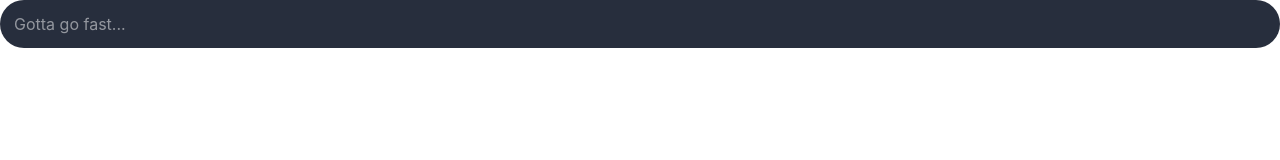
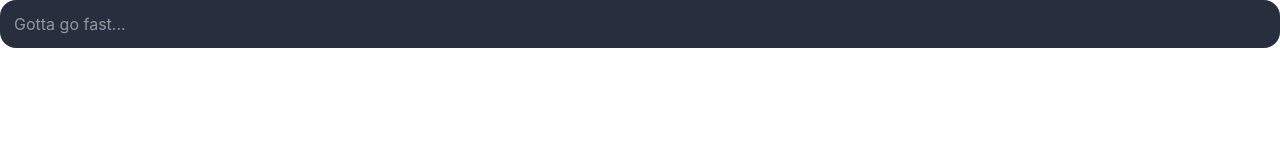
Before and after one commit to VidunderGunder/rayshaft, a React (Vite) app: page / in a window 1280 px wide. Shown: the top 160 px of the page. Built offline with nearby package versions, Linux system fonts and the light colour scheme.

Commit message:
Add Settings component, integrate with App, and refine styling for keyboard shortcuts

```diff
--- a/src/App.tsx
+++ b/src/App.tsx
@@ -8,24 +8,27 @@ import type { KeyboardKey, Modifier } from "./types/keyboard";
 import { useAtom } from "jotai";
 import { indexAtom, searchAtom } from "./jotai";
 import { useResetAtom } from "jotai/utils";
-import { getHotkeyHandler, useFocusTrap } from "@mantine/hooks";
+import { getHotkeyHandler } from "@mantine/hooks";
 import { Virtuoso, type VirtuosoHandle } from "react-virtuoso";
 import { useWindowHotkeys } from "./hooks/useWindowHotkeys";
 import ReactFocusLock from "react-focus-lock";
 import { Separator } from "./components/shadcn/separator";
+import { Settings } from "./components/Settings";
 
 export function App() {
 	const [search, setSearch] = useAtom(searchAtom);
 	const resetSearch = useResetAtom(searchAtom);
-	const [showSettings, setShowSettings] = useState(false);
 
 	const [index, setIndex] = useAtom(indexAtom);
 	const resetIndex = useResetAtom(indexAtom);
+
+	const [showSettings, setShowSettings] = useState(false);
 
 	const reset = useCallback(
 		function reset() {
 			resetSearch();
 			resetIndex();
+			setShowSettings(false);
 		},
 		[resetSearch, resetIndex],
 	);
@@ -103,7 +106,10 @@ export function App() {
 
 	return (
 		<div className="relative flex size-full max-h-full flex-col items-stretch justify-start overflow-hidden">
-			<ReactFocusLock className="relative flex items-center">
+			<ReactFocusLock
+				className="relative flex items-center"
+				disabled={showSettings}
+			>
 				<input
 					type="text"
 					name="text"
@@ -122,14 +128,14 @@ export function App() {
 						["mod+K", toggleSettings],
 					])}
 					className={cn(
-						"w-full rounded-3xl bg-gray-900/90 px-3.5 py-3 text-white backdrop-blur-sm",
+						"w-full rounded-2xl bg-gray-900/90 px-3.5 py-3 text-white backdrop-blur-sm",
 						showResults ? "rounded-b-none" : "",
 					)}
 				/>
 			</ReactFocusLock>
 			{showResults && (
 				<Virtuoso
-					className="rounded-b-3xl bg-gray-900/90 text-white backdrop-blur-sm"
+					className="rounded-b-2xl bg-gray-900/90 text-white backdrop-blur-sm"
 					style={{
 						height: 48 * results.length,
 						maxHeight: 48 * 10,
@@ -180,7 +186,9 @@ export function App() {
 													code={"KeyK" satisfies KeyboardKey}
 												/>
 											</div>
-											<div className="text-sm text-white/75">Config</div>
+											<div className="text-sm text-white/75">
+												Config {showSettings ? "(open)" : ""}
+											</div>
 										</div>
 									)}
 									{isShortcut && isFocused && (
@@ -207,17 +215,6 @@ export function App() {
 											<div className="text-sm text-white/75">Open</div>
 										</div>
 									)}
-
-									{/* <button
-										type="button"
-										className="group pointer-events-auto aspect-square h-full p-1.5"
-									>
-										<span className="flex size-full items-center justify-center rounded-full text-white/50 group-hover:bg-white/5 group-hover:text-white">
-											<span className="relative bottom-[6px] text-[22px]">
-												...
-											</span>
-										</span>
-									</button> */}
 								</div>
 							</span>
 						);
@@ -225,16 +222,7 @@ export function App() {
 				/>
 			)}
 			{showSettings && (
-				<div className="absolute right-3 bottom-3 rounded-3xl bg-white px-3.5 py-3">
-					Settings
-					<button
-						type="button"
-						onClick={toggleSettings}
-						className="aspect-square rounded-full bg-red-400 p-3"
-					>
-						x
-					</button>
-				</div>
+				<Settings className="absolute inset-x-12 top-12 min-h-[100px] rounded-2xl bg-gray-900/95" />
 			)}
 		</div>
 	);
--- a/src/components/Keyboard.tsx
+++ b/src/components/Keyboard.tsx
@@ -121,8 +121,8 @@ export function Keyboard({
 		<kbd
 			className={cn(
 				// Tailwind (or any utility) classes to give a modern, subtle look
-				"inline-flex h-[22px] min-w-[22px] items-center justify-center rounded-lg border px-1 py-1 font-mono text-sm",
-				isModifier ? "text-md" : "text-sm",
+				"inline-flex h-[18px] min-w-[18px] items-center justify-center rounded-md border px-1 py-1 font-mono text-sm",
+				isModifier ? "text-sm" : "text-xs",
 				dark
 					? "border-gray-800 bg-gray-900 text-gray-200 shadow-[0px_2px_0px_0px_rgba(255,255,255,0.025)]"
 					: "border-gray-300 bg-gray-100 text-gray-800 shadow-[0px_2px_0px_0px_rgba(0,0,0,0.025)]",
--- /dev/null
+++ b/src/components/Settings.tsx
@@ -0,0 +1,25 @@
+import type { ComponentProps } from "react";
+import { cn } from "@/styles/utils";
+import ReactFocusLock from "react-focus-lock";
+
+type Shortcut = "string";
+
+type Config = {
+	snippets: string[];
+	shortcuts: string[];
+};
+
+export type SettingsProps = {
+	//
+} & Omit<ComponentProps<"div">, "children">;
+
+export function Settings({ className, ...props }: SettingsProps) {
+	return (
+		<ReactFocusLock
+			className={cn("[box-shadow:0_0_0_3px_rgba(255,255,255,0.5)]", className)}
+			{...props}
+		>
+			{/*  */}
+		</ReactFocusLock>
+	);
+}
--- a/src/styles/main.css
+++ b/src/styles/main.css
@@ -33,3 +33,15 @@ button {
 button:focus-visible {
   outline: none;
 }
+
+/* Hide scrollbar for Chrome, Safari and Opera */
+
+::-webkit-scrollbar {
+  display: none;
+}
+
+/* Hide scrollbar for IE, Edge and Firefox */
+* {
+  -ms-overflow-style: none; /* IE and Edge */
+  scrollbar-width: none; /* Firefox */
+}
```
